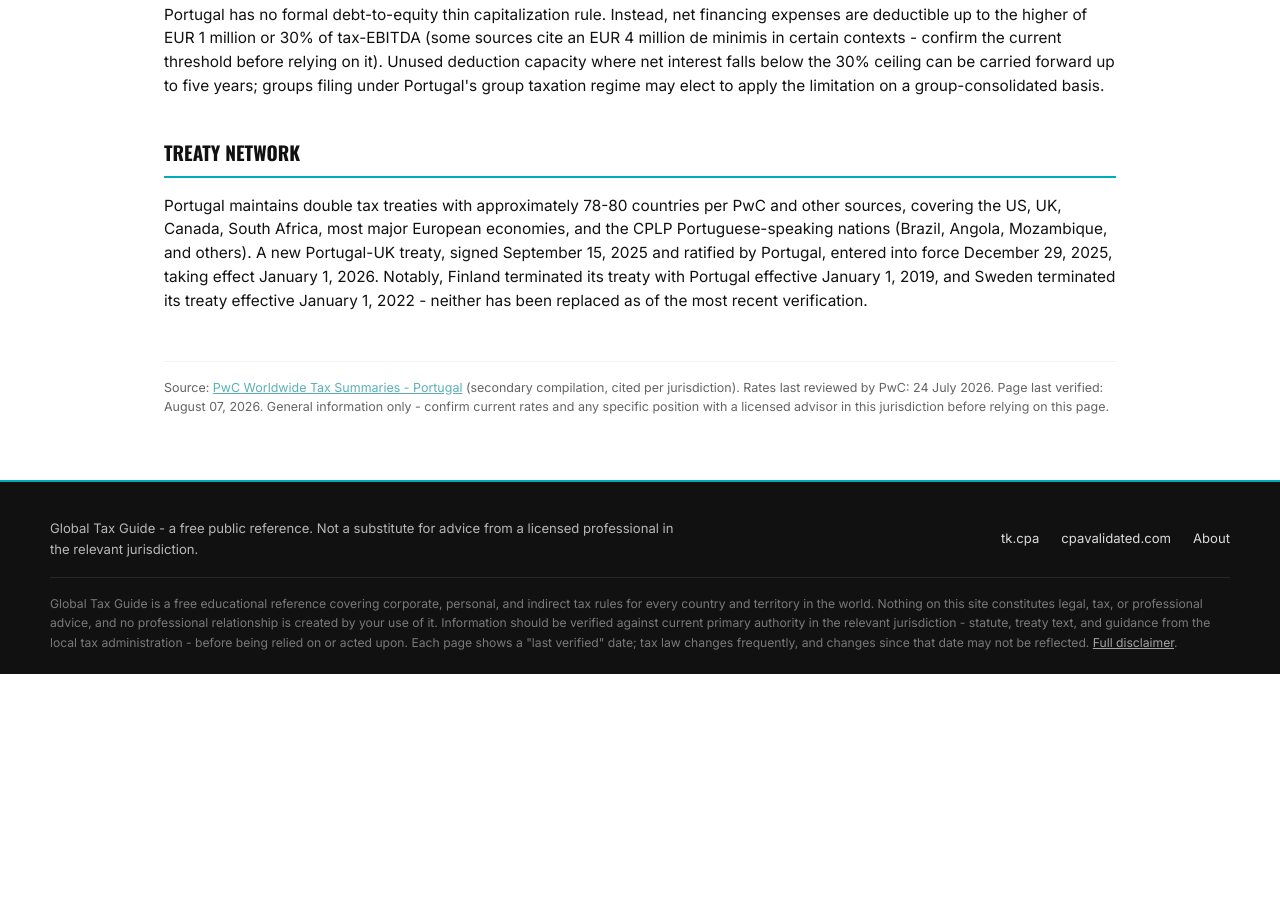
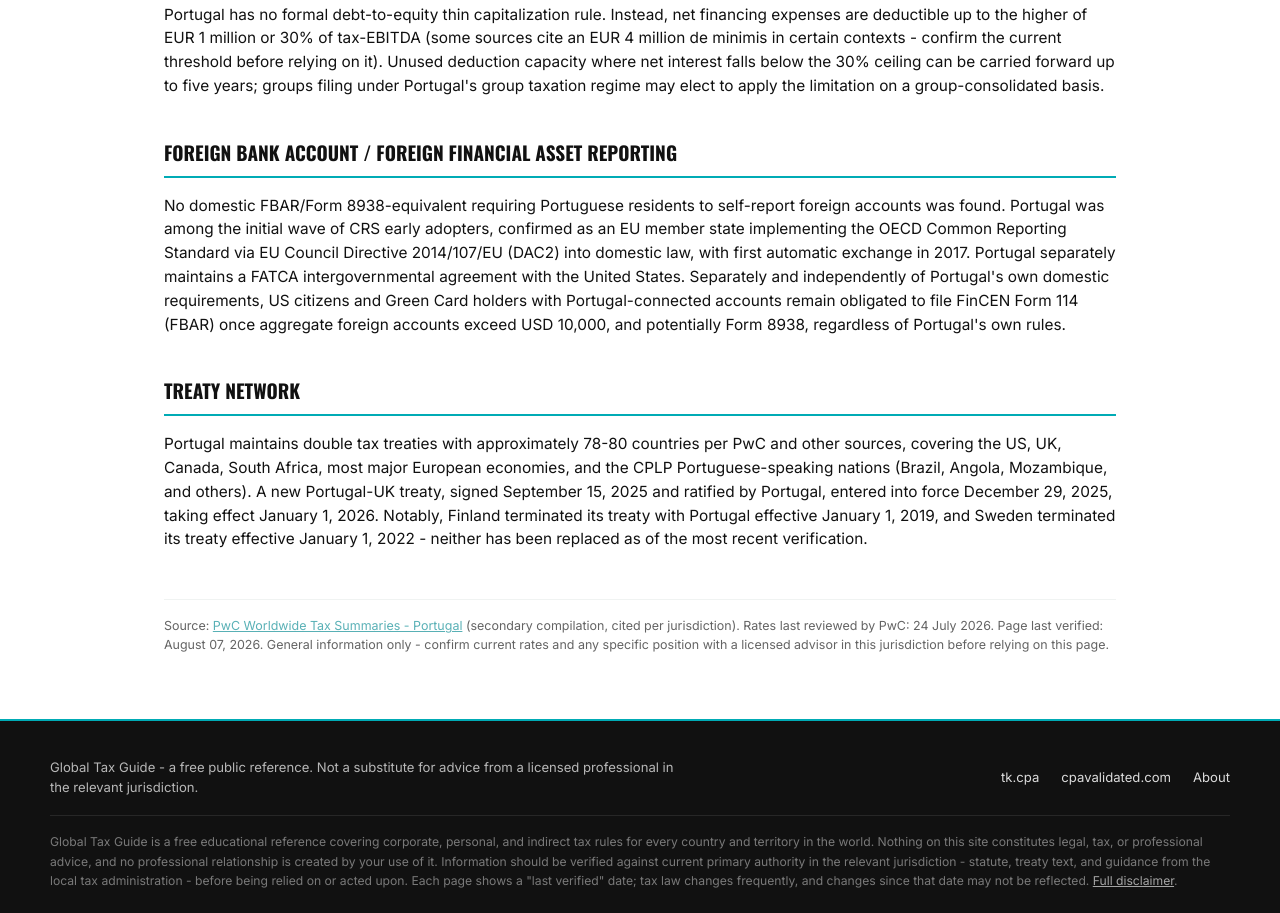
Before and after one commit to tk-cpa/globaltaxguide, a plain HTML site: page countries/portugal.html in a window 1280 px wide. Shown: the part 1500-2413 px from the top of the page. Before the commit the page ends 2174 px from the top, so only its background shows below. Drawn offline with nearby package versions, Linux system fonts and the light colour scheme.

Commit message:
Add Foreign Bank Account / Foreign Financial Asset Reporting section to Portugal page (template backfill batch 3 - EU/EEA)

```diff
--- a/countries/portugal.html
+++ b/countries/portugal.html
@@ -69,6 +69,9 @@
   <h2>Thin Capitalization / Interest Limitation</h2>
   <p>Portugal has no formal debt-to-equity thin capitalization rule. Instead, net financing expenses are deductible up to the higher of EUR 1 million or 30% of tax-EBITDA (some sources cite an EUR 4 million de minimis in certain contexts - confirm the current threshold before relying on it). Unused deduction capacity where net interest falls below the 30% ceiling can be carried forward up to five years; groups filing under Portugal's group taxation regime may elect to apply the limitation on a group-consolidated basis.</p>
 
+  <h2>Foreign Bank Account / Foreign Financial Asset Reporting</h2>
+  <p>No domestic FBAR/Form 8938-equivalent requiring Portuguese residents to self-report foreign accounts was found. Portugal was among the initial wave of CRS early adopters, confirmed as an EU member state implementing the OECD Common Reporting Standard via EU Council Directive 2014/107/EU (DAC2) into domestic law, with first automatic exchange in 2017. Portugal separately maintains a FATCA intergovernmental agreement with the United States. Separately and independently of Portugal's own domestic requirements, US citizens and Green Card holders with Portugal-connected accounts remain obligated to file FinCEN Form 114 (FBAR) once aggregate foreign accounts exceed USD 10,000, and potentially Form 8938, regardless of Portugal's own rules.</p>
+
   <h2>Treaty Network</h2>
   <p>Portugal maintains double tax treaties with approximately 78-80 countries per PwC and other sources, covering the US, UK, Canada, South Africa, most major European economies, and the CPLP Portuguese-speaking nations (Brazil, Angola, Mozambique, and others). A new Portugal-UK treaty, signed September 15, 2025 and ratified by Portugal, entered into force December 29, 2025, taking effect January 1, 2026. Notably, Finland terminated its treaty with Portugal effective January 1, 2019, and Sweden terminated its treaty effective January 1, 2022 - neither has been replaced as of the most recent verification.</p>
 
```
